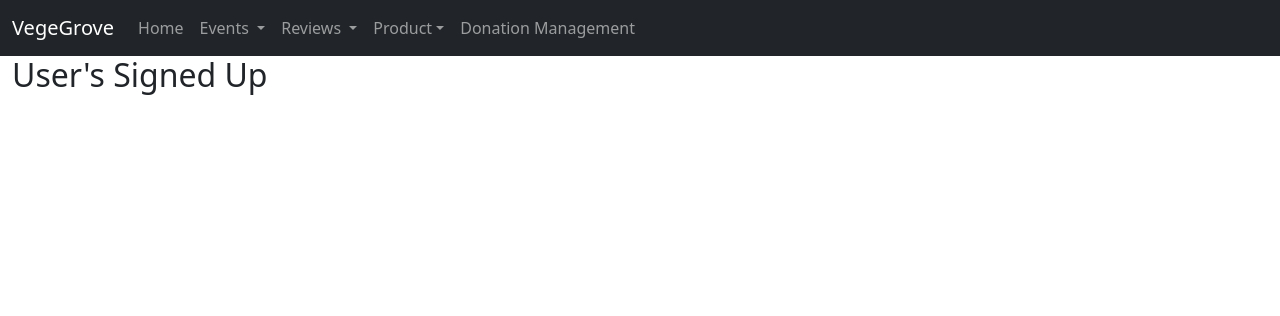
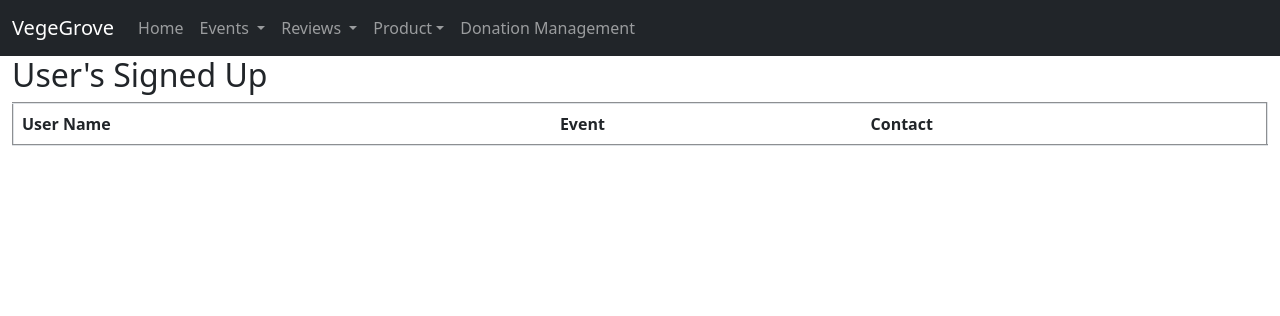
Before and after one commit to aikyh/aikyh.github.io, a Flask app: page /usersignedup in a window 1280 px wide. Shown: the top 316 px of the page. Run offline with Flask 3, Linux system fonts and the light colour scheme; lists and menus that the app fills with data are empty; some libraries are stand-ins or nearby versions.

Commit message:
changing base 5 linking to the user's signup page

```diff
--- a/templates/base5.html
+++ b/templates/base5.html
@@ -29,7 +29,7 @@
               <a class="nav-link dropdown-toggle" href="#" role="button" data-bs-toggle="dropdown">Events </a>
               <ul class="dropdown-menu">
                 <li><a class="dropdown-item" href="/createEvents">Create Event</a></li>
-                <li><a class="dropdown-item" href="/retrieveEvents">User's SignedUp</a></li>
+                <li><a class="dropdown-item" href="{{ url_for('main.usersignedup')}}">User's SignedUp</a></li>
               </ul>
             </li>
             <li class="nav-item dropdown">
--- a/templates/usersignedup.html
+++ b/templates/usersignedup.html
@@ -6,7 +6,18 @@
     <div class="header-user-signedup">
         <h2>User's Signed Up</h2>
     </div>
-    <div>
+    <div class="table-responsive">
+        <table class="table table-striped" border="2">
+            <thead>
+                <tr>
+                    <th>User Name</th>
+                    <th>Event</th>
+                    <th>Contact</th>
+                </tr>
+            </thead>
+
+
+        </table>
     </div>
 
 
```
